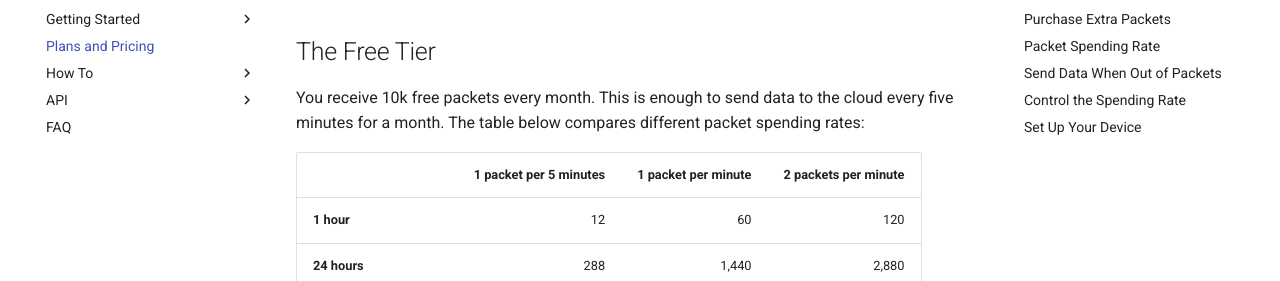
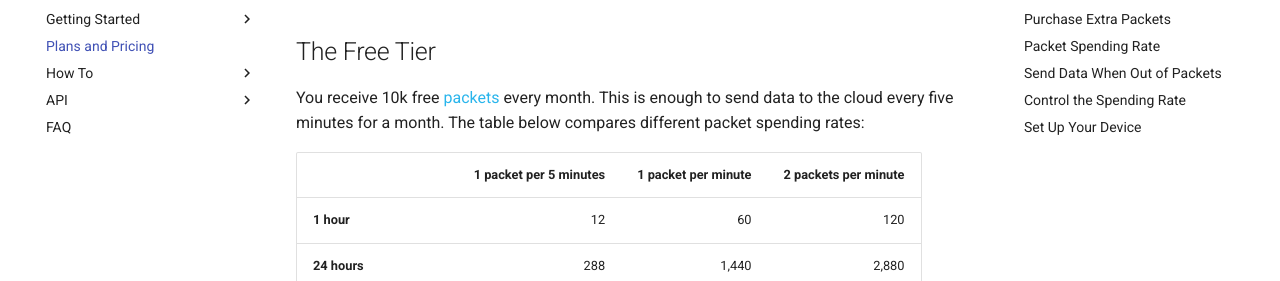
Before and after one commit to cloud4rpi/docs, an MkDocs documentation site: the page built from docs/plans-and-pricing.md, in a window 1280 px wide and 900 px high. Shown: the part 146-427 px from the top of the window. Built offline with MkDocs 1.6.1 and Material for MkDocs 9.7.7, drawn with Linux system fonts in a browser that asks for light colours; comment, search, counter and statistics services are not loaded; some of the changed lines change nothing that is shown.

Commit message:
Small fixes

```diff
--- a/docs/plans-and-pricing.md
+++ b/docs/plans-and-pricing.md
@@ -2,7 +2,7 @@
 
 ## The Free Tier
 
-You receive 10k free packets every month. This is enough to send data to the cloud every five minutes for a month. The table below compares different packet spending rates:
+You receive 10k free [packets](/faq/#what-are-packets) every month. This is enough to send data to the cloud every five minutes for a month. The table below compares different packet spending rates:
 
 |                            | 1 packet per 5 minutes | 1 packet per minute | 2 packets per minute |
 | -------------------------- | ---------------------: | ------------------: | -------------------: |
@@ -34,7 +34,7 @@ If you run out of packets, you can still send data at 1 packet per hour.
 
 ## Control the Spending Rate
 
-You can specify a personal spending cap to ensure that you never spend too many packets in rapid succession. To do this, go to your [account settings](https://stage.cloud4rpi.io/account) and locate the **Pricing Plan** category. Use the **Packets limit per hour** slider to specify the spending cap.
+You can specify a personal spending cap to ensure that you never spend too many packets in rapid succession. To do this, go to your [account settings](https://cloud4rpi.io/account) and locate the **Pricing Plan** category. Use the **Packets limit per hour** slider to specify the spending cap.
 
 ![Spending Cap](/res/managePackets/spending-cap.png)
 
```
